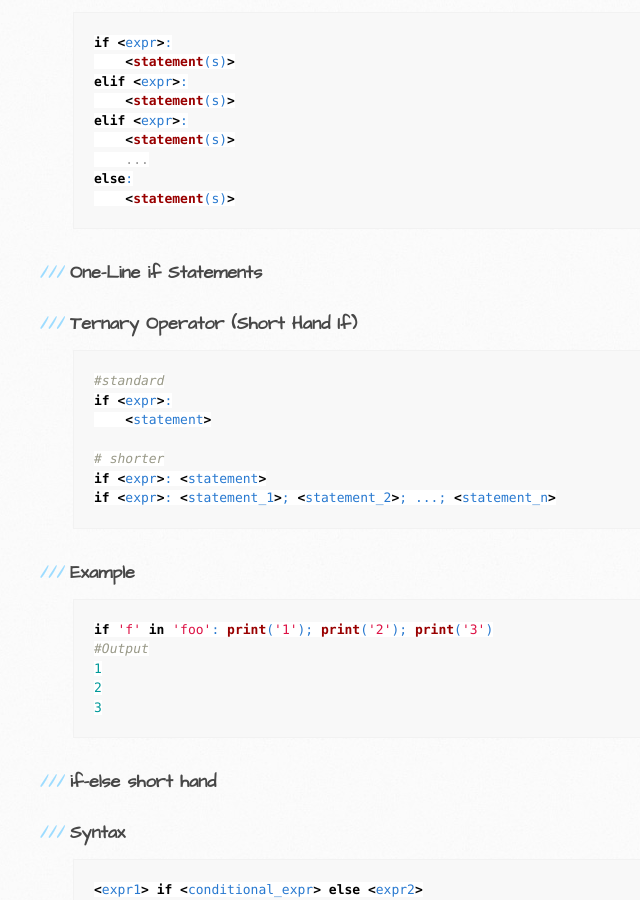
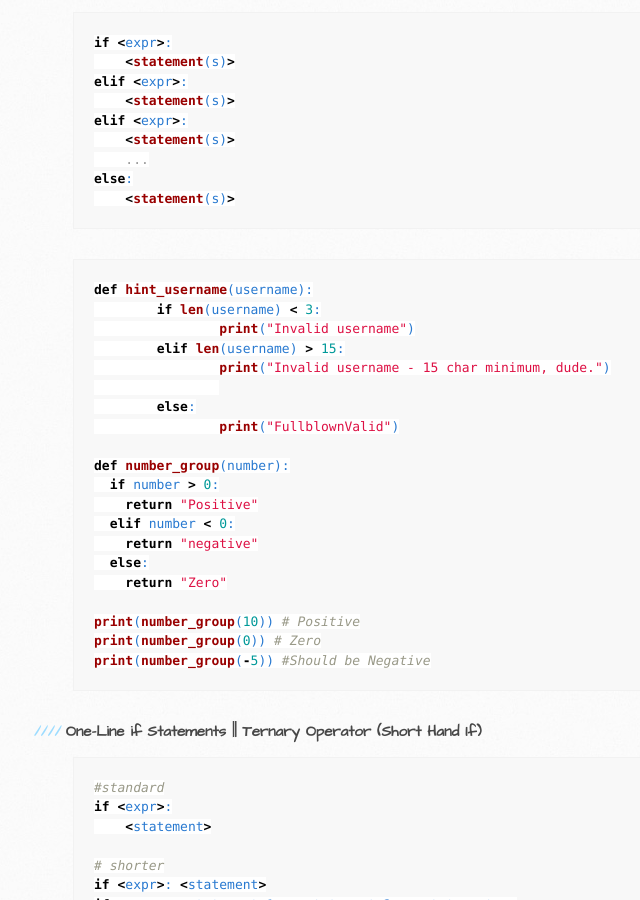
Before and after one commit to trumpfheller/trumpfheller.github.io, a Jekyll site: the page built from c_conditional.md, in a window 1280 px wide and 900 px high, scrolled down 1513 px. Shown: the whole window, without its empty margins (87-727 px from the left). Built offline with Jekyll 4.4.1, drawn with Linux system fonts in a browser that asks for light colours.

Commit message:
Update c_conditional.md

````diff
--- a/c_conditional.md
+++ b/c_conditional.md
@@ -71,9 +71,29 @@ else:
     <statement(s)>
 ```
 
-### One-Line if Statements
-### Ternary Operator (Short Hand If)
+```python
+def hint_username(username):
+	if len(username) < 3:
+		print("Invalid username")
+	elif len(username) > 15:
+		print("Invalid username - 15 char minimum, dude.")
 
+	else:
+		print("FullblownValid")
+
+def number_group(number):
+  if number > 0:
+    return "Positive"
+  elif number < 0:
+    return "negative"
+  else:
+    return "Zero"
+
+print(number_group(10)) # Positive
+print(number_group(0)) # Zero
+print(number_group(-5)) #Should be Negative
+```
+#### One-Line if Statements || Ternary Operator (Short Hand If)
 
 ```python
 #standard
@@ -82,7 +102,7 @@ if <expr>:
 
 # shorter
 if <expr>: <statement>
-if <expr>: <statement_1>; <statement_2>; ...; <statement_n>
+if <expr>: <statement_1>; <statement_2>; <statement_n>
 ```
 
 ### Example
@@ -95,12 +115,12 @@ if 'f' in 'foo': print('1'); print('2'); print('3')
 3
 ```
 ### if-else short hand
-### Syntax
+Syntax
 ```python
 <expr1> if <conditional_expr> else <expr2>
 ```
 
-### Example
+Example
 ```python
 'yes' if ('qux' in ['foo', 'bar', 'baz']) else 'no'
 #OUTPUT
````
